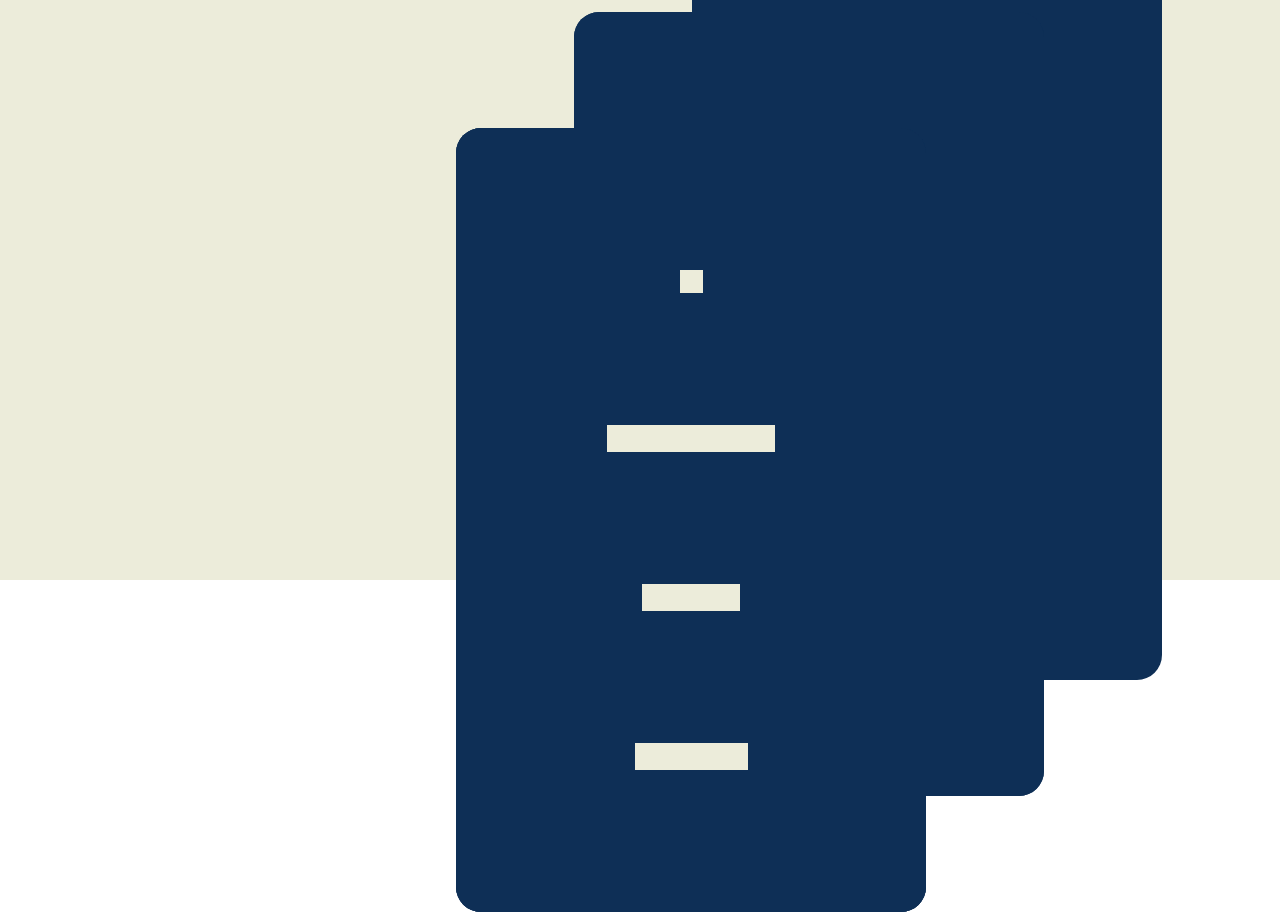
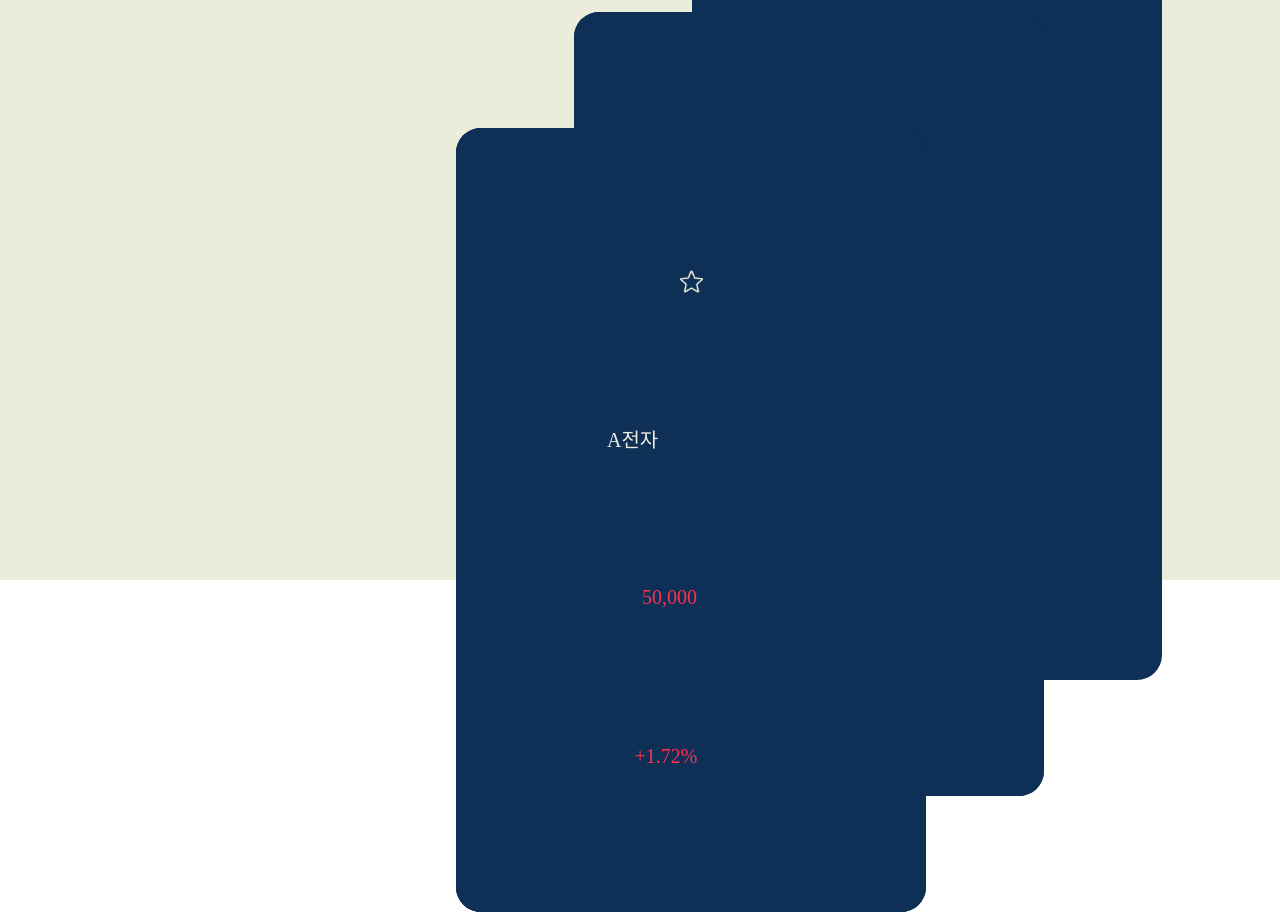
Before and after one commit to team-cret/trader_client, a Next.js app: page /home/homePage in a window 1280 px wide. Shown: the part 220-1132 px from the top of the page. Built offline with nearby package versions, Linux system fonts and the light colour scheme; a web font is replaced by a local one.

Commit message:
feat: stock list ui

```diff
--- a/public/components/home/stockListContainer.js
+++ b/public/components/home/stockListContainer.js
@@ -1,4 +1,5 @@
-import { primary_dark, primary_light } from "@/public/assets/color";
+import { blue, primary_dark, primary_light, red } from "@/public/assets/color";
+import { useState } from "react";
 
 export default function StockListContainer() {
   return (
@@ -63,6 +64,8 @@ function NavigationBox() {
           font-size: 20px;
           font-weight: 700;
           text-shadow: 2px 4px 4px rgba(0, 0, 0, 0.25);
+
+          cursor: pointer;
         }
       `}</style>
     </div>
@@ -70,17 +73,49 @@ function NavigationBox() {
 }
 
 function ListBox_Stock() {
+  const [stockData, setStockData] = useState([
+    {
+      companyName: "A전자",
+      price: "50,000",
+      priceRate: "+1.72%",
+      status: "up",
+    },
+    {
+      companyName: "A전자",
+      price: "50,000",
+      priceRate: "+1.72%",
+      status: "up",
+    },
+    {
+      companyName: "A전자",
+      price: "50,000",
+      priceRate: "+1.72%",
+      status: "up",
+    },
+  ]);
+
+  const [selectedStock, setSelectedStock] = useState(-1);
+  function toggleSelectedStock(index) {
+    if (index === selectedStock) {
+      setSelectedStock(-1);
+      return;
+    }
+    setSelectedStock(index);
+  }
+
   return (
     <div className="container">
-      <div className="listItem">
-        <ListItem />
-      </div>
-      <div className="listItem">
-        <ListItem />
-      </div>
-      <div className="listItem">
-        <ListItem />
-      </div>
+      {stockData.map((stock, index) => {
+        return (
+          <div
+            className="listItem"
+            onClick={() => toggleSelectedStock(index)}
+            key={index}
+          >
+            <ListItem isSelected={index === selectedStock} stockData={stock} />
+          </div>
+        );
+      })}
 
       <style jsx>{`
         .container {
@@ -137,18 +172,52 @@ function ListBox_Order() {
 }
 
 //
-function ListItem() {
+function ListItem({ isSelected, stockData }) {
+  const [isFavorite, setIsFavorite] = useState(false);
+  function toggleFavorite(event) {
+    event.stopPropagation();
+    setIsFavorite(!isFavorite);
+  }
+
   return (
-    <div className="container">
-      <div className="favoriteBox"></div>
-      <div className="companyNameBox"></div>
-      <div className="priceBox"></div>
-      <div className="priceRateBox"></div>
+    <div
+      className={
+        "container " +
+        (isSelected ? "containerSelected" : "containerNotSelected")
+      }
+    >
+      <img
+        className="favoriteBox"
+        src={
+          "/assets/icons/favorite/" +
+          (isFavorite ? "on" : "off") +
+          "_" +
+          (isSelected ? "dark" : "light") +
+          ".svg"
+        }
+        alt="즐겨찾기"
+        onClick={toggleFavorite}
+      />
+
+      <div
+        className={
+          "companyNameBox " +
+          (isSelected ? "companyNameSelected" : "companyNameNotSelected")
+        }
+      >
+        {stockData.companyName}
+      </div>
+
+      <div className={`priceBox ${stockData.status}`}>{stockData.price}</div>
+
+      <div className={`priceRateBox ${stockData.status}`}>
+        {stockData.priceRate}
+      </div>
+
       <style jsx>{`
         .container {
           width: 450px;
           height: 63px;
-          background-color: ${primary_dark};
 
           border-radius: 15px;
 
@@ -158,34 +227,69 @@ function ListItem() {
 
           box-sizing: border-box;
           padding: 10px;
+
+          cursor: pointer;
+        }
+        .containerSelected {
+          background-color: ${primary_light};
+          border: 2px solid ${primary_dark};
+        }
+        .containerNotSelected {
+          background-color: ${primary_dark};
         }
 
         .favoriteBox {
           width: 23px;
           height: 23px;
 
-          background-color: ${primary_light};
+          cursor: pointer;
         }
 
         .companyNameBox {
           width: 168px;
           height: 27px;
 
-          background-color: ${primary_light};
+          display: flex;
+          align-items: center;
+
+          font-size: 20px;
+          font-weight: 400;
+        }
+        .companyNameSelected {
+          color: ${primary_dark};
+        }
+        .companyNameNotSelected {
+          color: ${primary_light};
         }
 
         .priceBox {
           width: 98px;
           height: 27px;
 
-          background-color: ${primary_light};
+          display: flex;
+          align-items: center;
+
+          font-size: 20px;
+          font-weight: 400;
         }
 
         .priceRateBox {
           width: 113px;
           height: 27px;
 
-          background-color: ${primary_light};
+          display: flex;
+          align-items: center;
+
+          font-size: 20px;
+          font-weight: 400;
+        }
+
+        .up {
+          color: ${red};
+        }
+
+        .down {
+          color: ${blue};
         }
       `}</style>
     </div>
```
